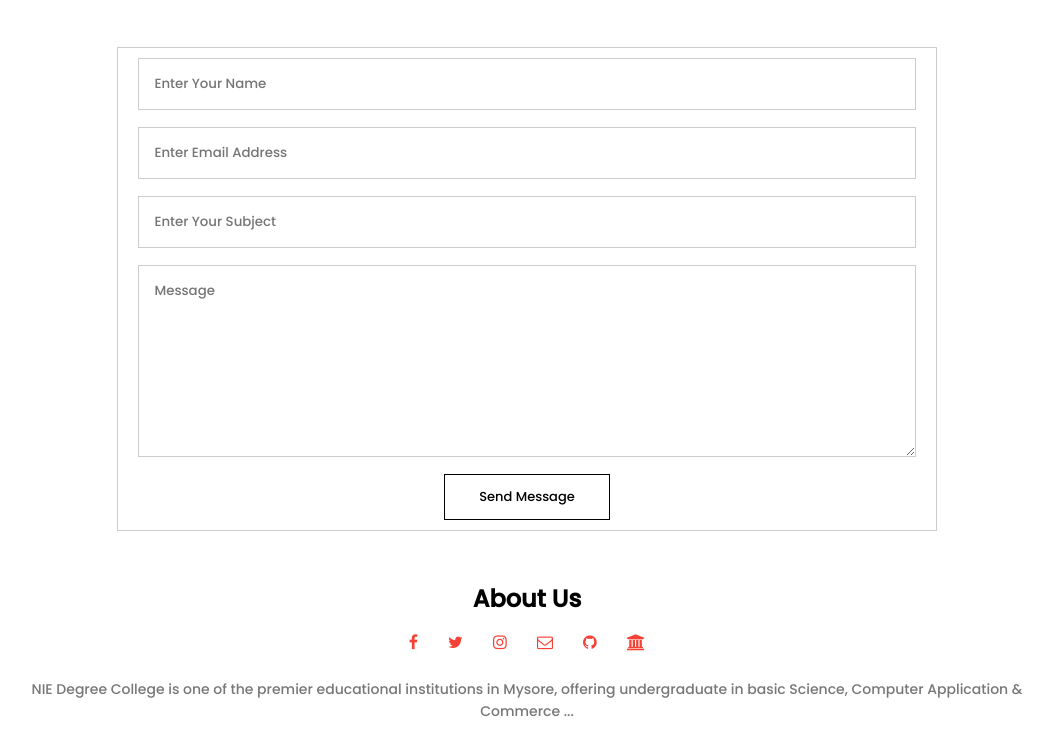
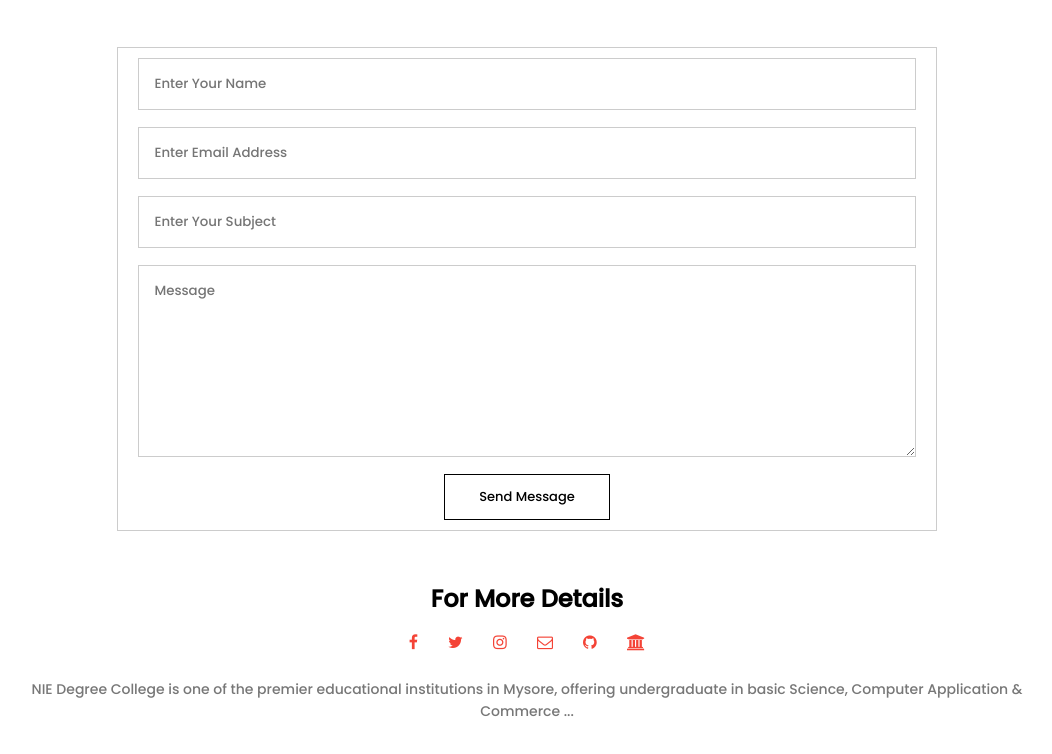
Before and after one commit to RAVICHANDRALS507/Collage-Webpage, a plain HTML site: page index.html in a window 1280 px wide. Shown: the part 7533-8287 px from the top of the page, without its empty margins (113-1165 px from the left). Drawn offline with Linux system fonts and the light colour scheme.

Commit message:
Update index.html

```diff
--- a/index.html
+++ b/index.html
@@ -740,7 +740,7 @@ h3{
 	</section>
 
 	<section class="footer">
-		<h2>About Us</h2>
+		<h2>For More Details</h2>
 		<div class="icons">
 			<i class="fa fa-facebook"></i>
 			<i class="fa fa-twitter"></i>
```
